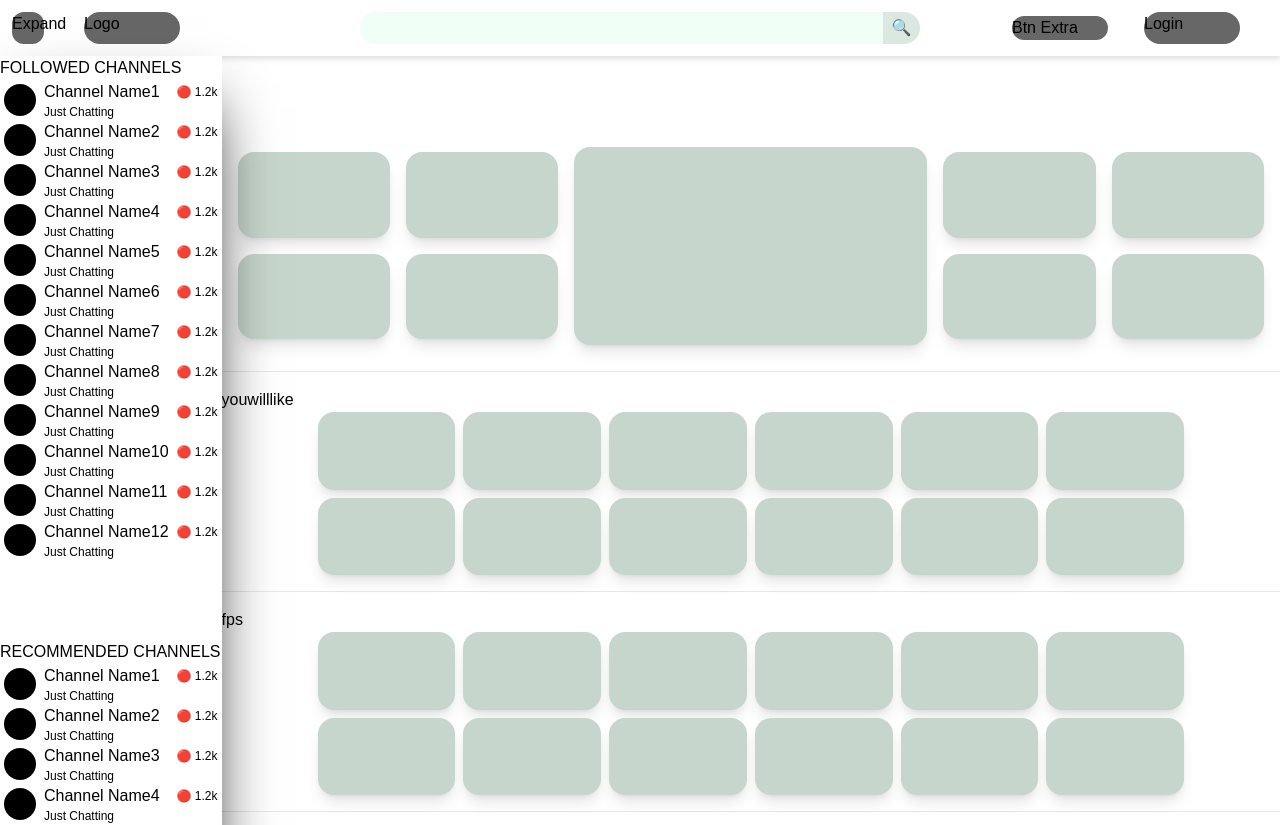
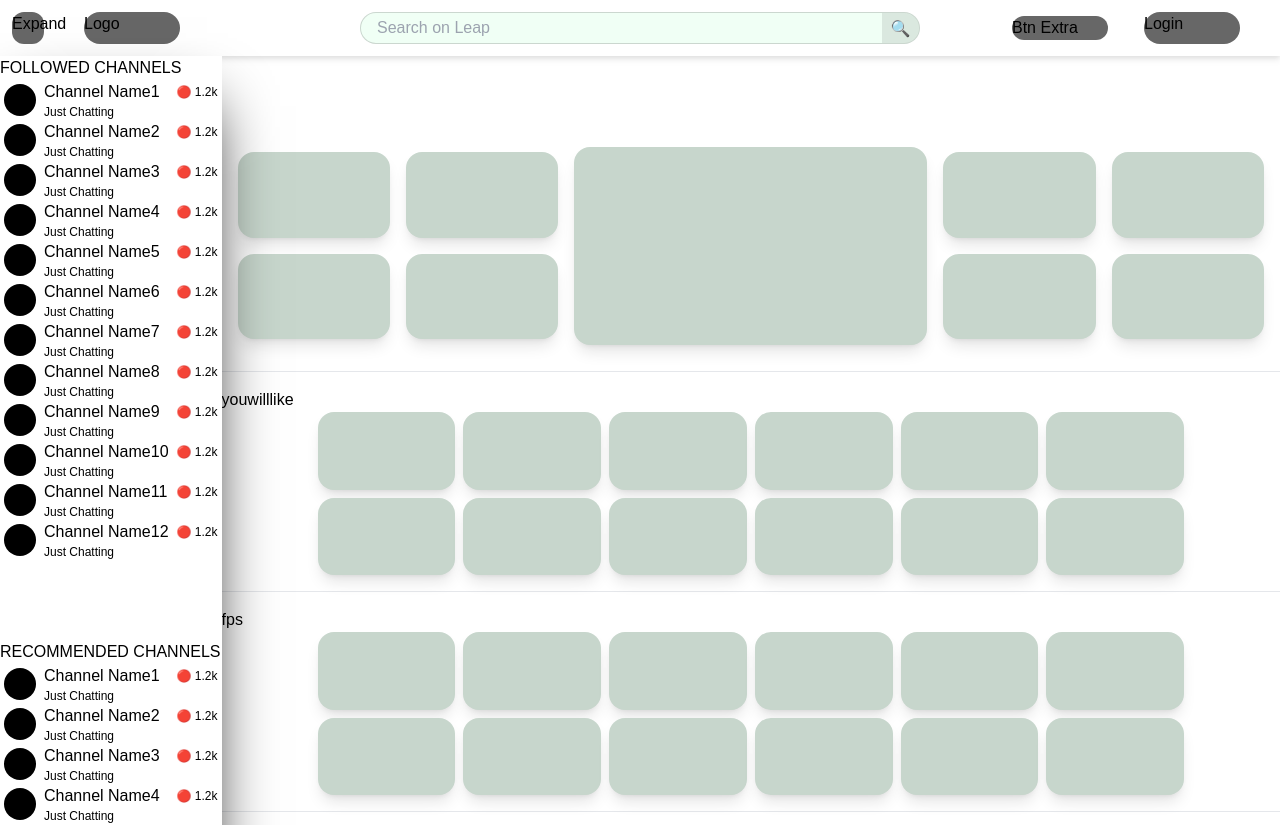
Before and after one commit to amg-projects/leap-app, a Next.js app: page / in a window 1280 px wide. Shown: the top 825 px of the page. Built offline with nearby package versions, Linux system fonts and the light colour scheme.

Commit message:
refine searchbar

```diff
--- a/src/app/NavBar.tsx
+++ b/src/app/NavBar.tsx
@@ -40,8 +40,12 @@ function Logo() {
 
 function SearchBar() {
   return (
-    <div className="hidden h-8 w-[200px] flex-auto overflow-hidden text-clip rounded-2xl bg-[#F0FFF5] text-white lg:flex">
-      <input type="text" className="w-full bg-transparent px-4 text-black" />
+    <div className="hidden h-8 w-[200px] flex-auto overflow-hidden text-clip rounded-2xl border border-[#00000028] bg-[#F0FFF5] text-white lg:flex">
+      <input
+        type="text"
+        placeholder="Search on Leap"
+        className="w-full rounded-l-full bg-transparent px-4 text-black"
+      />
       <div className="w-10 bg-[#00000017] pt-1 text-center">🔍</div>
     </div>
   )
```
